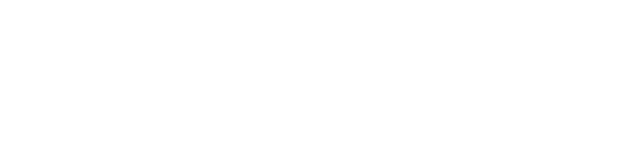
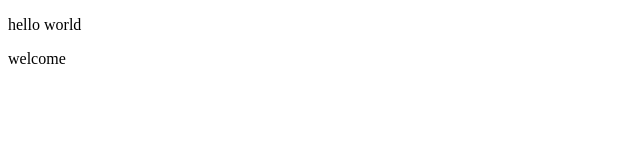
Before and after one commit to feix0033/EASV.4thSemester.DevOps.PipelinExample, a plain HTML site: page index.html in a window 1280 px wide. Shown: the whole page, without its empty margins (0-640 px from the left). Drawn offline with Linux system fonts and the light colour scheme.

Commit message:
edit index

```diff
--- a/index.html
+++ b/index.html
@@ -7,6 +7,7 @@
     <title>PIPELine</title>
 </head>
 <body>
-
+    <p>hello world</p>
+    <p>welcome</p>
 </body>
 </html>
```
